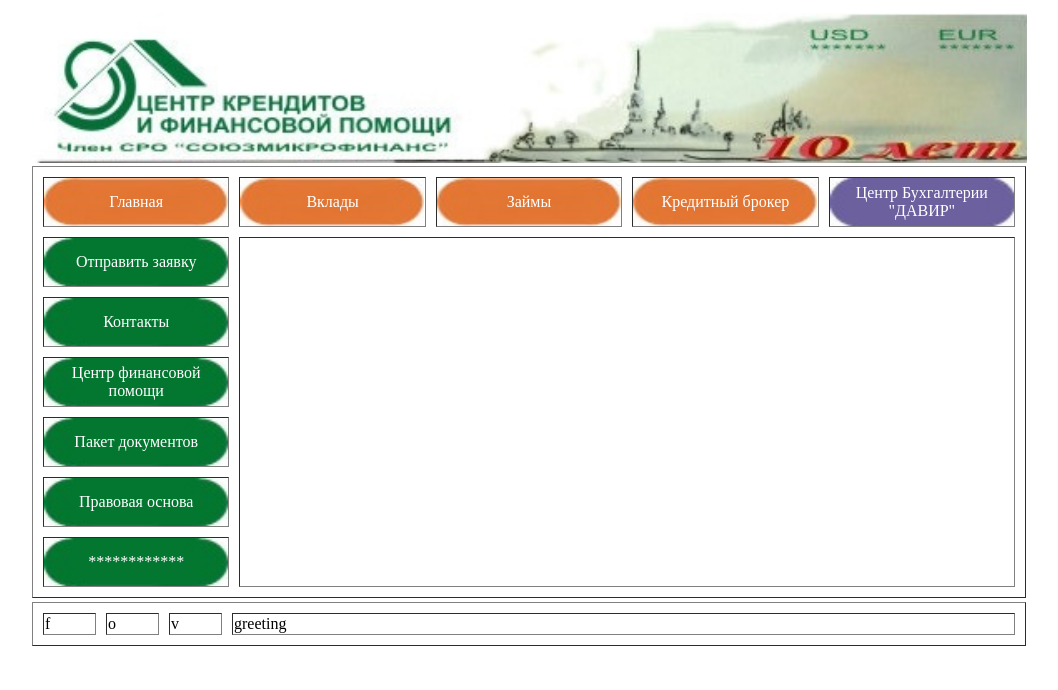
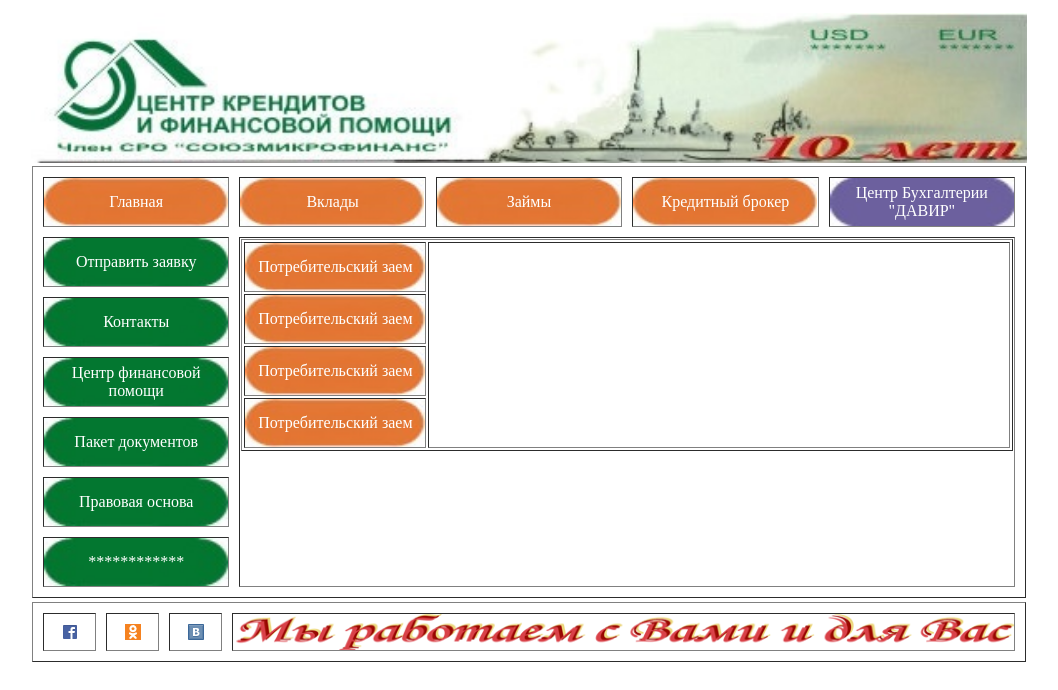
Before and after one commit to gikraychik/creditovk, a plain HTML site: page sched2.html in a window 1280 px wide. Shown: the whole page, without its empty margins (111-1169 px from the left). Drawn offline with Linux system fonts and the light colour scheme.

Commit message:
Developing schedule 2.

```diff
--- a/index.html
+++ b/sched2.html
@@ -24,9 +24,24 @@
 							</tr>
 							<tr>
 								<td class="green">Отправить заявку</td>
-								<td rowspan="6" colspan="4" class="content">
-									<!-- here follows content of the current page -->
-
+								<td rowspan="6" colspan="4" valign="top">
+									<table width="100%" cols="2" border="1">
+										<tr>
+											<td class="orange">Потребительский заем</td>
+											<td rowspan="4">
+												<!-- here follows a content of current page -->
+											</td>
+										</tr>
+										<tr>
+											<td class="orange">Потребительский заем</td>
+										</tr>
+										<tr>
+											<td class="orange">Потребительский заем</td>
+										</tr>
+										<tr>
+											<td class="orange">Потребительский заем</td>
+										</tr>
+									</table>
 								</td>
 							</tr>
 							<tr>
@@ -50,10 +65,10 @@
 						<!--footer image here -->
 						<table width="100%" align="center" border="1" cellspacing="10px" cols="4">
 							<tr>
-								<td width="49px">f</td>
-								<td width="49px">o</td>
-								<td width="49px">v</td>
-								<td>greeting<!-- greeting --></td>
+								<td width="49px" align="center"><img src="img/facebook.ico" width="16px" height="16px"></td>
+								<td width="49px" align="center"><img src="img/odnoklassniki.ico" width="16px" height="16px"></td>
+								<td width="49px" align="center"><img src="img/vk.ico" width="16px" height="16px"></td>
+								<td class="footer_im"><!-- greeting --></td>
 							</tr>
 						</table>
 					</td></tr>
--- a/style.css
+++ b/style.css
@@ -32,3 +32,8 @@
 }
 .content {
 }
+.footer_im {
+background: url('img/weareworking.png') no-repeat;
+background-size: 100% 100%;
+height: 38px;
+}
```
Also changed, not shown: sched1.html (added, +66 -0 lines), img/facebook.ico (added), img/odnoklassniki.ico (added), img/vk.ico (added), img/weareworking.png (added).
